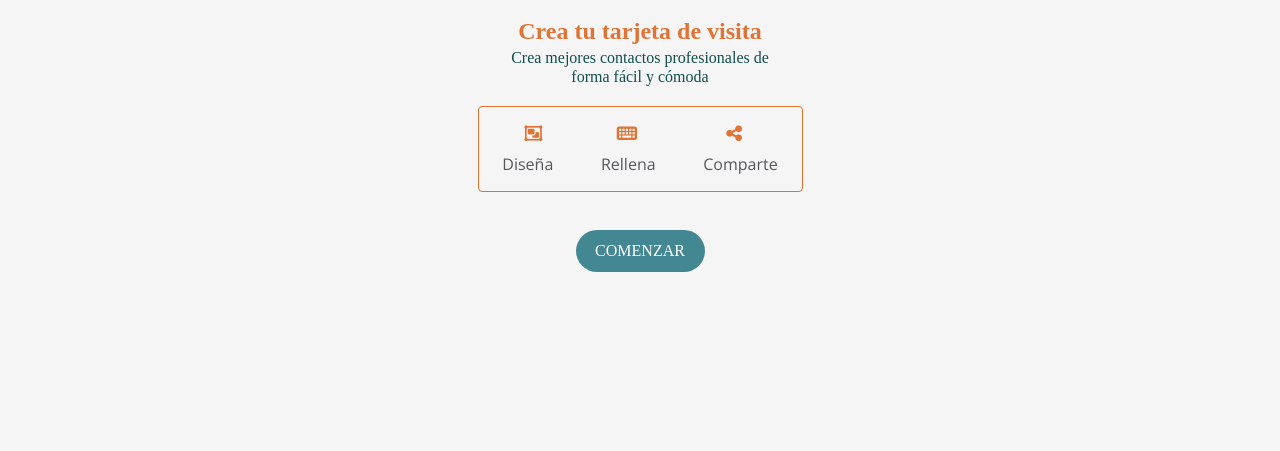
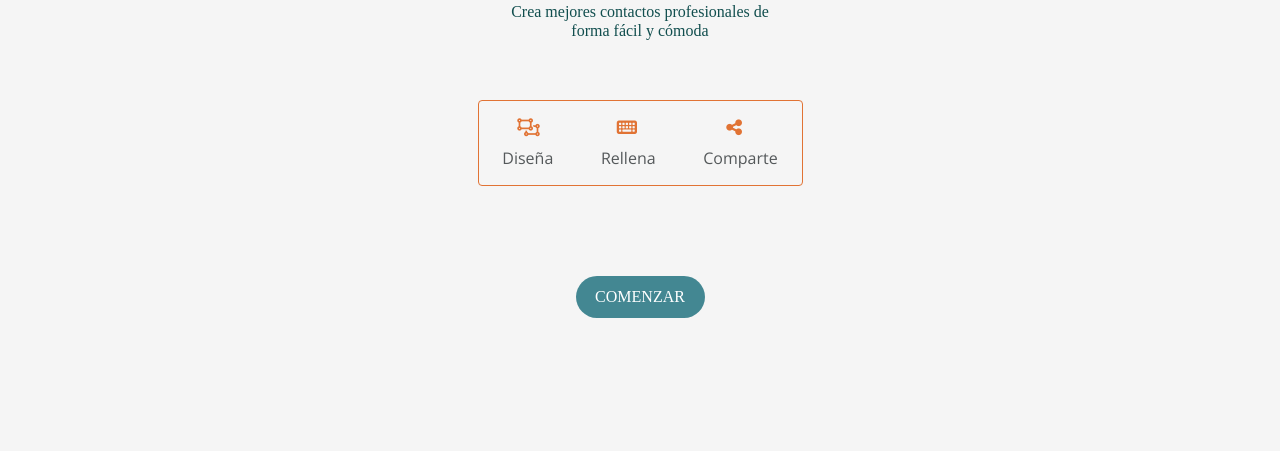
Before and after one commit to Adalab/project-promo-m-module-2-team-1, a website: page src/html/index.html in a window 1280 px wide. Shown: the part 337-788 px from the top of the page. Drawn offline with nearby package versions, Linux system fonts and the light colour scheme; files that its build step writes are made by us from their sources; files whose address does not match are found by name.

Commit message:
Add final changes to scss

```diff
--- a/src/html/partials/index-main.html
+++ b/src/html/partials/index-main.html
@@ -12,7 +12,7 @@
 
   <div class="landing__wrapper">
     <div class="landing__icon-design">
-      <i class="landing__icon--icon far fa-object-group frame"></i>
+      <i class="landing__icon--icon far fa-object-ungroup frame"></i>
       <p class="landing__icon--text">Diseña</p>
     </div>
     <div class="landing__icon-fill">
--- a/src/scss/layout/_footer.scss
+++ b/src/scss/layout/_footer.scss
@@ -10,12 +10,8 @@
   @include tablet {
     flex-direction: row;
     justify-content: space-between;
-    width: 768px;
+    width: 100%;
     height: 60px;
-  }
-  @include desktop {
-    width: 100%;
-    //height: 60px;
   }
 
   &__small {
--- a/src/scss/layout/_index-main.scss
+++ b/src/scss/layout/_index-main.scss
@@ -50,9 +50,9 @@
     font-size: 12.8px;
     border-radius: 4px;
     border: solid 1.6px #e17334;
-    margin-top: 20px;
+    margin-top: 60px;
     //padding: 15px 20px 9.8px 20px;
-    margin-bottom: 38px;
+    margin-bottom: 90px;
     @include tablet {
       width: 325px;
       height: 86px;
```
